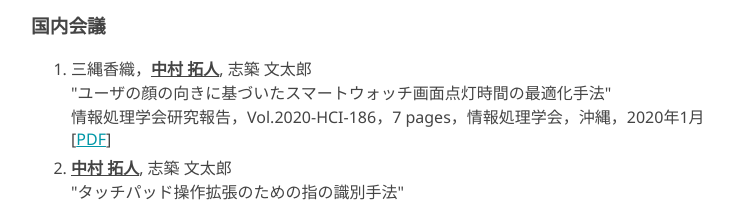
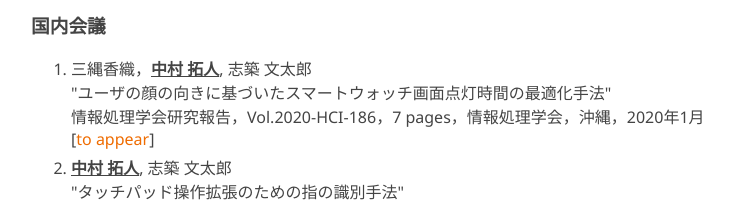
Before and after one commit to Kyome22/Kyome22.github.io, a plain HTML site: page index.html in a window 1280 px wide. Shown: the part 1560-1767 px from the top of the page, without its empty margins (209-951 px from the left). Drawn offline with Linux system fonts and the light colour scheme; a web font is replaced by a local one.

Commit message:
modifiered link

```diff
--- a/index.html
+++ b/index.html
@@ -104,7 +104,7 @@
                 <li>
                     三縄香織，<b><u>中村 拓人</u></b>, 志築 文太郎<br>"ユーザの顔の向きに基づいたスマートウォッチ画面点灯時間の最適化手法"<br>
                     情報処理学会研究報告，Vol.2020-HCI-186，7 pages，情報処理学会，沖縄，2020年1月<br>
-                    [<a href="https://kyome22.github.io/papers/hci185_touchpad.pdf">PDF</a>]
+                    [<span class="appear">to appear</span>]
                 </li>
                 <li>
                     <b><u>中村 拓人</u></b>, 志築 文太郎<br>"タッチパッド操作拡張のための指の識別手法"<br>
```
